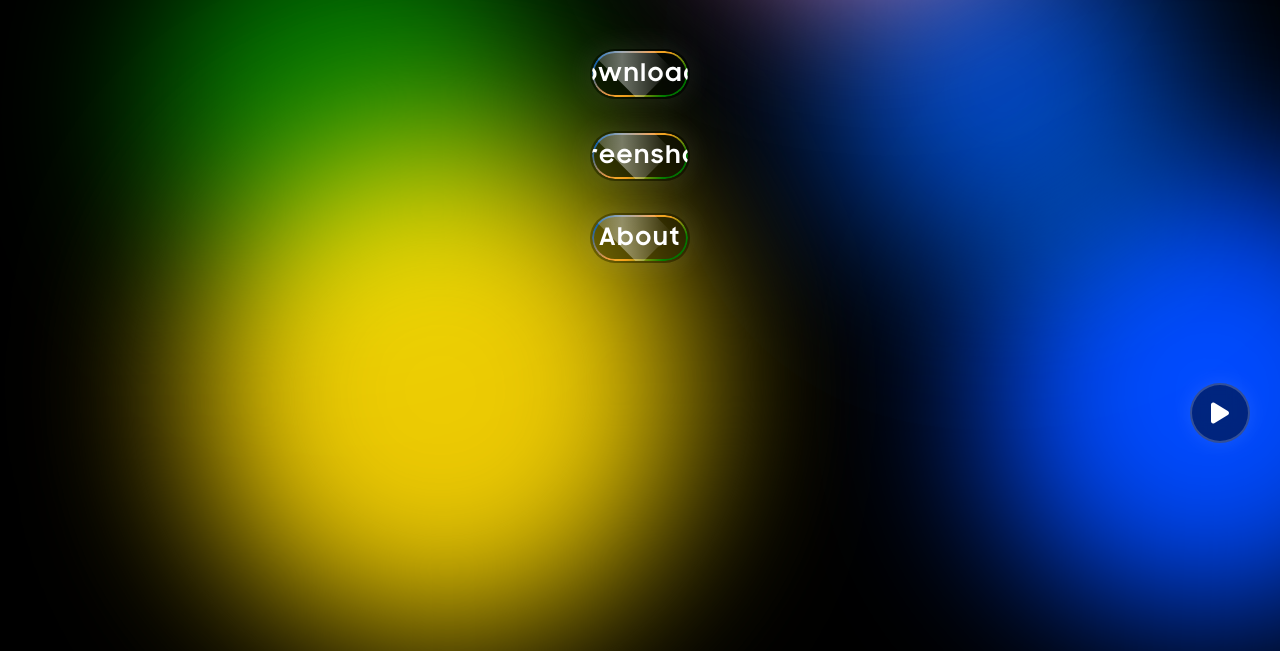
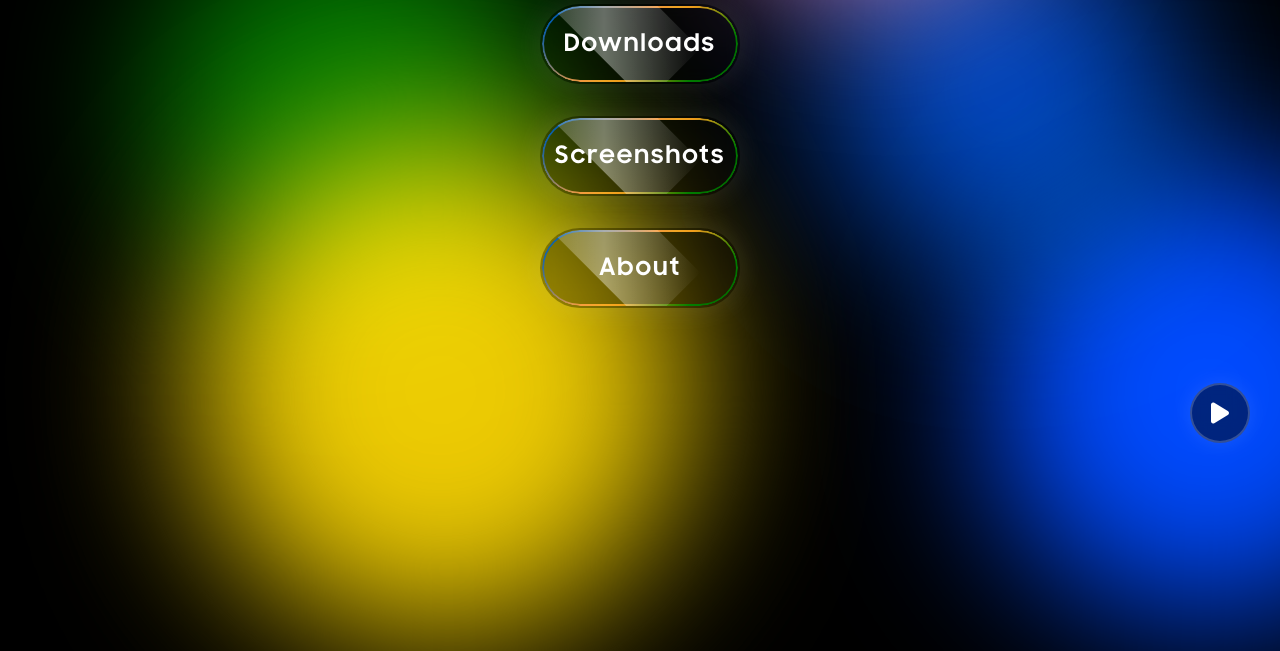
Before and after one commit to Ishihara0Xn/IshiharaROM-WebIO, a plain HTML site: page index.html in a window 1280 px wide. Shown: the part 327-978 px from the top of the page. Drawn offline with Linux system fonts and the light colour scheme.

Commit message:
Update index.html

```diff
--- a/index.html
+++ b/index.html
@@ -90,8 +90,8 @@
         }
 
         .pill {
-            width: 100px;
-            height: 50px;
+            width: 200px;
+            height: 80px;
             border-radius: 50px;
             background: rgba(0, 0, 0, 0.3);
             backdrop-filter: blur(10px);
```
